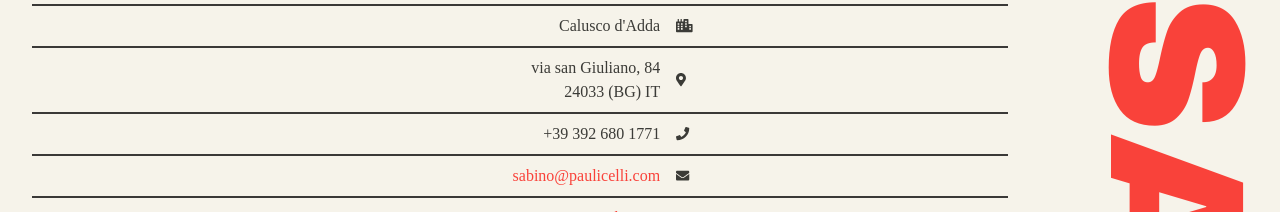
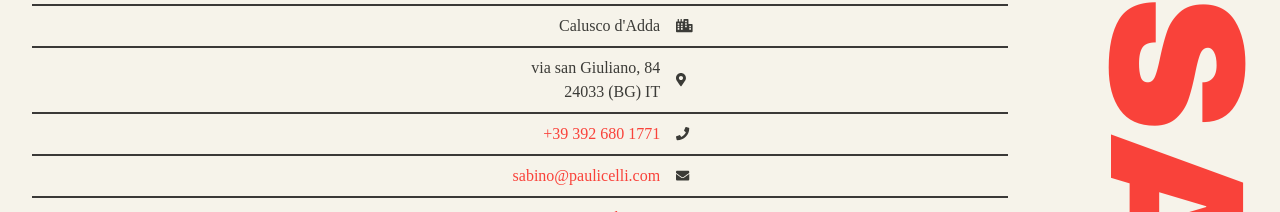
Before and after one commit to paulicelli/sabino.paulicelli.com, a Vue app: page /about in a window 1280 px wide. Shown: the part 231-443 px from the top of the page. Built offline with nearby package versions, Linux system fonts and the light colour scheme.

Commit message:
tel link

```diff
--- a/src/views/About.vue
+++ b/src/views/About.vue
@@ -41,7 +41,7 @@ export default {
         },
         {
           'n': 4,
-          'p': '+39 392 680 1771',
+          'p': '<a href="tel:+39-392-680-1771">+39 392 680 1771</a>',
           'h5': '<i class="fas fa-phone"></i>'
         },
         {
```
